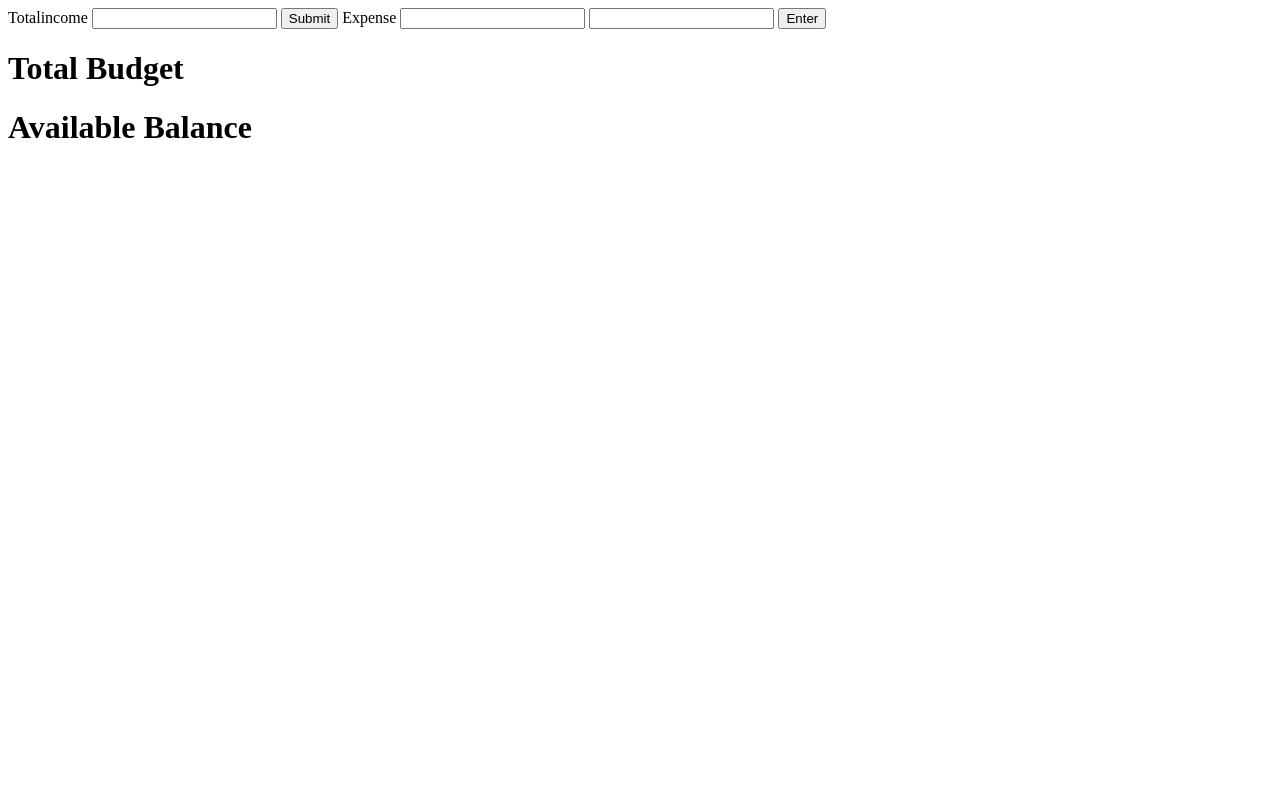
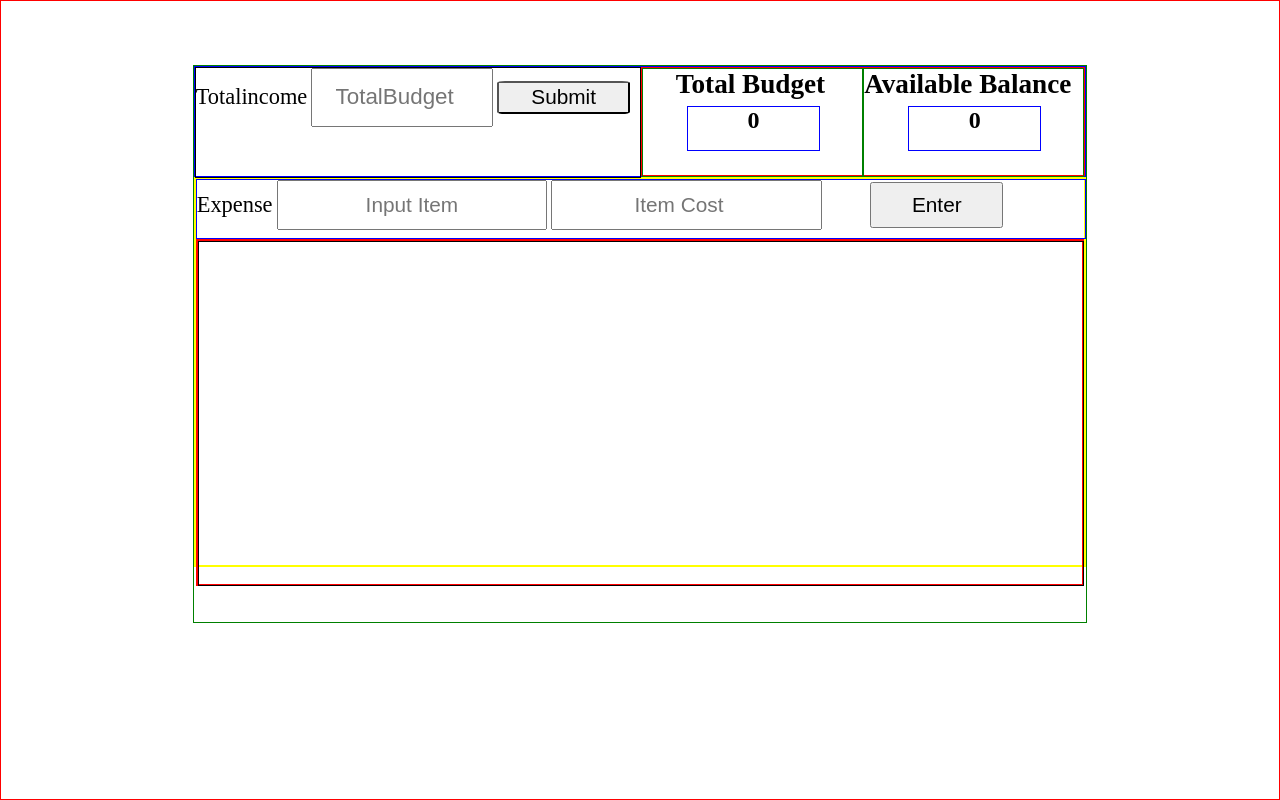
Before and after one commit to Hizrael02/BudgetApllication, a plain HTML site: page index.html in a window 1280 px wide. Drawn offline with Linux system fonts and the light colour scheme.

Commit message:
budget app 60% done

```diff
--- /dev/null
+++ b/budget.css
@@ -0,0 +1,142 @@
+* {
+    margin: 0;
+    padding: 0;
+}
+
+body {
+    font-size: 100%;
+}
+
+.container {
+    border: 1px solid red;
+    height: 100vh;
+    width: 100vw;
+    box-sizing: border-box;
+}
+
+.content {
+    border: 1px solid green;
+    height: 70%;
+    width: 70%;
+    box-sizing: border-box;
+    margin: auto;
+    margin-top: 5%;
+}
+
+.main {
+    border: 1px solid blue;
+    height: 20%;
+    width: 100%;
+    display: flex;
+    box-sizing: border-box;
+}
+
+.incom-contain {
+    border: 1px solid black;
+    height: 100%;
+    width: 50%;
+}
+
+.incom-contain label {
+    font-size: 140%;
+}
+
+.incom-contain input {
+    width: 40%;
+    height: 50%;
+    font-size: 140%;
+    text-align: center;
+}
+
+.incom-contain button {
+    width: 30%;
+    height: 30%;
+    border-radius: 6%;
+    font-size: 130%;
+}
+
+.disbudget {
+    border: 1px solid red;
+    display: flex;
+    height: 100%;
+    width: 50%;
+    justify-content: space-between;
+    box-sizing: border-box;
+}
+
+.displayexpnse {
+    border: 2px solid yellow;
+    height: 70%;
+    width: 100%;
+    box-sizing: border-box;
+}
+
+.section {
+    border: 1px solid blue;
+    height: 15%;
+    width: 100%;
+}
+
+.section label {
+    font-size: 140%;
+}
+
+.section input {
+    height: 80%;
+    width: 30%;
+    text-align: center;
+    font-size: 130%;
+}
+
+.section button {
+    height: 80%;
+    width: 15%;
+    font-size: 130%;
+    margin-left: 5%;
+}
+
+.expenselist {
+    border: 2px solid red;
+    height: 90%;
+    width: 100%;
+    box-sizing: border-box;
+}
+
+#unorlis {
+    border: 1px solid black;
+    height: 100%;
+    width: 100%;
+
+}
+
+#distoinc {
+    margin-top: 3%;
+    margin-left: 20%;
+    border: 1px solid blue;
+    width: 60%;
+    height: 40%;
+    text-align: center;
+}
+
+#totalb {
+    margin-left: 15%;
+}
+
+#availbalance {
+    margin-top: 3%;
+    margin-left: 20%;
+    border: 1px solid blue;
+    width: 60%;
+    height: 40%;
+    text-align: center;
+}
+
+.display {
+    border: 1px solid green;
+    height: 100%;
+    width: 50%;
+}
+
+.display h1 {
+    font-size: 170%;
+}
--- a/budget.js
+++ b/budget.js
@@ -11,7 +11,8 @@ disitemCost = document.getElementById('unorlis');
 submitButin.addEventListener("click", () => {
     incomeBudget = totalBudget.value;
     disTotalbudget.innerHTML = incomeBudget;
-    availableBalance.innerHTML = +totalBudget.value;
+    availableBalance.innerHTML = totalBudget.value;
+    totalBudget.value = '';
 });
 
 
@@ -19,19 +20,36 @@ submitButin.addEventListener("click", () => {
 
 
 enterButin.addEventListener("click", () => {
+    availableBalance.innerHTML = availableBalance.innerText - itemCost.value;
+    newList = document.createElement('li');
+    newList.style.border = "1px solid purple";
+    newList.style.height = "10%";
+    newList.style.width = "30%"
+    newList.style.fontSize = "140%"
+    newList.style.fontWeight = "bold"
+    newList.style.listStyle = "none"
+    newList.style.display = "flex";
+    newList.style.margin = "auto";
+    newList.style.marginTop = "2%";
+    // newList.style.justifyContent = "center";
+    hopeSave = document.createElement("button");
+    hopeSave.style.fontSize = '130%';
 
-    saveBalance = +totalBudget.value;
-    budgetminusexpense = saveBalance - itemCost.value;
-    availableBalance.innerHTML = budgetminusexpense;
-    newList = document.createElement('li');
-    newList2 = document.createElement('li');
-    newListtextnode = document.createTextNode(itemName.value);
-    newList2textnode = document.createTextNode(itemCost.value);
+    hopeSave.style.marginLeft = "5%";
+    hopeSave.appendChild(document.createTextNode("X"));
+    saveBalance = document.createTextNode(itemName.value + " " + " " + " ");
+    newList2textnode = document.createTextNode(" " + " " + " " + itemCost.value);
+    newList.appendChild(saveBalance);
     newList.appendChild(newList2textnode);
-    newList2.appendChild(newList2textnode);
+    newList.appendChild(hopeSave);
+    disitemCost.appendChild(newList);
+    itemCost.value = "";
+    itemName.value = "";
 
-    disitemCost.appendChild(newList);
-    disitemCost.appendChild(newList2);
-    itemCost.value = "";
+    hopeSave.addEventListener("click", () => {
+        disitemCost.removeChild(newList);
+        disitemCost.innerHTML = "";
+    });
 
-})
+
+});
--- a/index.html
+++ b/index.html
@@ -5,6 +5,7 @@
     <meta charset="UTF-8">
     <meta http-equiv="X-UA-Compatible" content="IE=edge">
     <meta name="viewport" content="width=device-width, initial-scale=1.0">
+    <link rel="stylesheet" href="budget.css">
     <title>Budget Application</title>
 </head>
 
@@ -12,24 +13,33 @@
 <body>
     <div class="container">
         <div class="content">
-            <label for="totalincome">Totalincome</label>
-            <input type="number" name="totalincome" id="totalincome">
-            <button id="submit">Submit</button>
-            <label for="items">Expense</label>
-            <input type="text" name="itemsName" id="itemsName">
-            <input type="number" name="itemscost" id="itemscost">
-            <button id="enter">Enter</button>
-            <div class="display">
+
+            <main class="main">
+                <div class="incom-contain">
+                    <label for="totalincome">Totalincome</label>
+                    <input type="number" name="totalincome" placeholder="TotalBudget" id="totalincome">
+                    <button id="submit">Submit</button>
+                </div>
                 <div class="disbudget">
-                    <div>
-                        <h1>Total Budget</h1>
-                        <h2 id="distoinc"></h2>
+                    <div class="display">
+                        <h1 id="totalb">Total Budget</h1>
+                        <h2 id="distoinc">0</h2>
                     </div>
-                    <div>
+                    <div class="display">
                         <h1>Available Balance</h1>
-                        <h2 id="availbalance"></h2>
+                        <h2 id="availbalance">0</h2>
                     </div>
                 </div>
+            </main>
+            <div class="displayexpnse">
+                <section class="section">
+                    <label for="items">Expense</label>
+                    <input type="text" name="itemsName" placeholder="Input Item" id="itemsName">
+                    <input type="number" name="itemscost" placeholder="Item Cost" id="itemscost">
+                    <button id="enter">Enter</button>
+                </section>
+
+
                 <div class="expenselist">
                     <ul id="unorlis"></ul>
                 </div>
```
